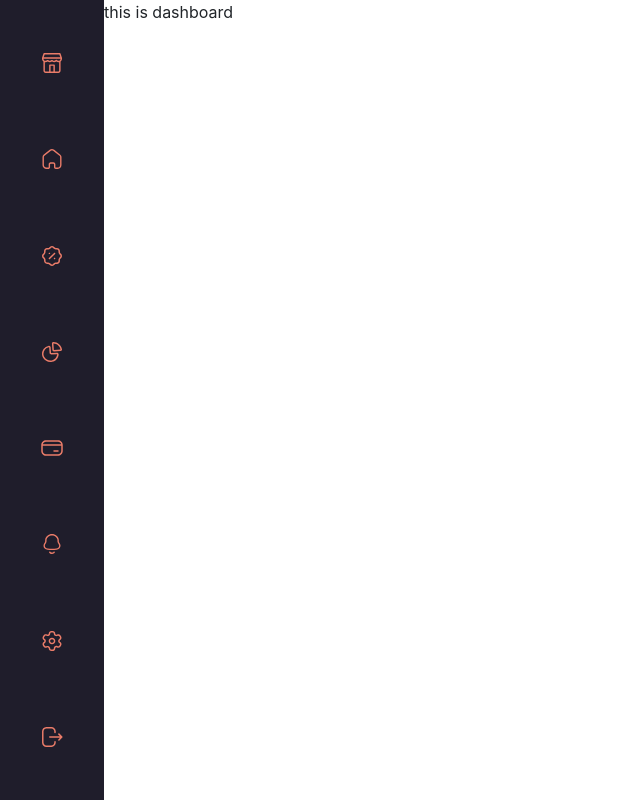
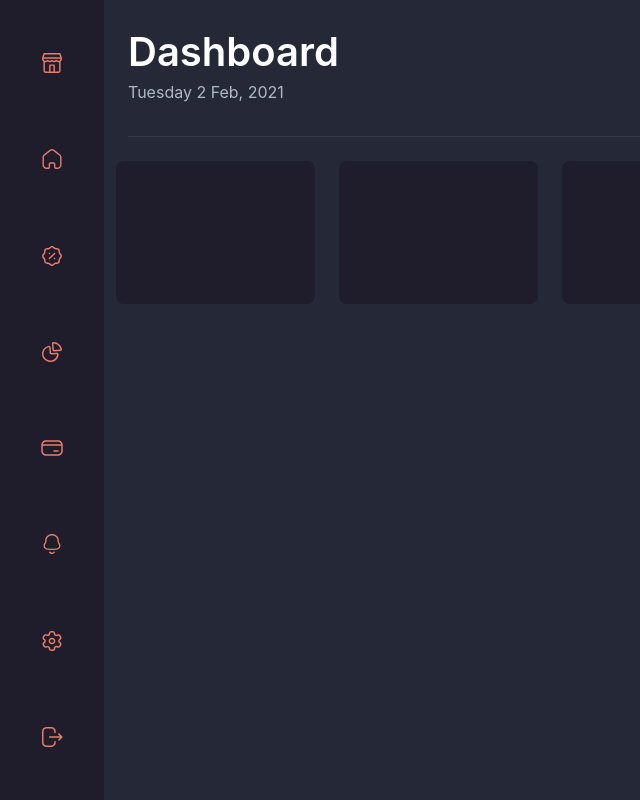
Before and after one commit to ewno92/rest_dark, a Next.js app: page /dashboard in a window 1280 px wide. Shown: the whole page, without its empty margins (0-640 px from the left). Built offline with nearby package versions, Linux system fonts and the light colour scheme.

Commit message:
dashboard page started

```diff
--- a/components/Sidebar.js
+++ b/components/Sidebar.js
@@ -35,9 +35,12 @@ const Sidebar = () => {
           <Discount />
         </div>
 
-        <div className="icon">
-          <Dashboard />
-        </div>
+        <Link href="/dashboard">
+          <div className="icon">
+            <Dashboard />
+          </div>
+        </Link>
+
         <div className="icon">
           <Card />
         </div>
--- a/pages/_app.js
+++ b/pages/_app.js
@@ -5,6 +5,7 @@ import "../styles/Layout.scss";
 import "../styles/Home.scss";
 import "../styles/HomeMenu.scss";
 import "../styles/Setting.scss";
+import "../styles/Dashboard.scss";
 
 function MyApp({ Component, pageProps }) {
   return (
--- a/pages/dashboard.js
+++ b/pages/dashboard.js
@@ -1,7 +1,20 @@
 import React from "react";
+import { Row, Col, Nav } from "react-bootstrap";
+const dashboard = () => {
+  return (
+    <div id="dashboard">
+      <div className="top-container">
+        <h1 className="heading">Dashboard</h1>
+        <span className="time-stamp">Tuesday 2 Feb, 2021</span>
+      </div>
 
-const dashboard = () => {
-  return <div>this is dashboard</div>;
+      <Row className="summary-container">
+        <div className="revenue"></div>
+        <div className="ordered"></div>
+        <div className="customer"></div>
+      </Row>
+    </div>
+  );
 };
 
 export default dashboard;
--- /dev/null
+++ b/styles/Dashboard.scss
@@ -0,0 +1,50 @@
+#dashboard {
+  background-color: #252836;
+  position: absolute;
+  width: 100vw;
+  height: 100vh;
+  padding: 24px 0 0 128px;
+
+  .top-container {
+    width: 646px;
+    height: 113px;
+    border-bottom: 1px solid #393c49;
+
+    .heading {
+      font-weight: 600;
+      color: white;
+      line-height: 140%;
+      margin: 0;
+    }
+    .time-stamp {
+      color: #abbbc2;
+      font-size: 16px;
+      line-height: 140%;
+    }
+  }
+
+  .summary-container {
+    margin-top: 24px;
+    display: flex;
+    justify-content: space-between;
+    max-width: 645px;
+    .revenue {
+      height: 143px;
+      width: 199px;
+      border-radius: 8px;
+      background: #1f1d2b;
+    }
+    .ordered {
+      height: 143px;
+      width: 199px;
+      border-radius: 8px;
+      background: #1f1d2b;
+    }
+    .customer {
+      height: 143px;
+      width: 199px;
+      border-radius: 8px;
+      background: #1f1d2b;
+    }
+  }
+}
```
